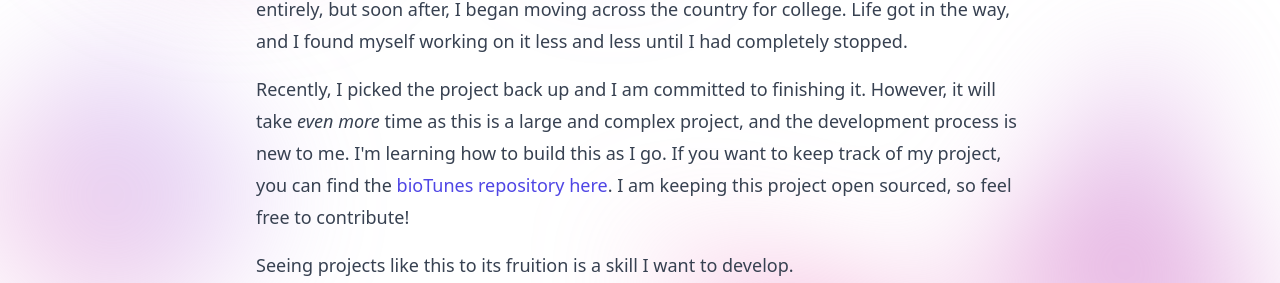
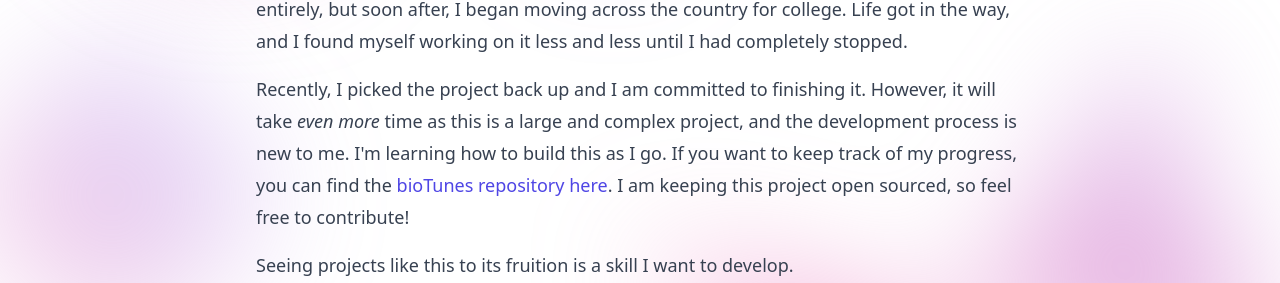
Before and after one commit to dez03/bioTunes, a React (Create React App) app in the folder frontend/: page /story in a window 1280 px wide. Shown: the part 415-698 px from the top of the page. Built offline with nearby package versions, Linux system fonts and the light colour scheme.

Commit message:
updated story again

```diff
--- a/frontend/src/components/StoryPage.js
+++ b/frontend/src/components/StoryPage.js
@@ -71,7 +71,7 @@ export default function StoryPage() {
             finishing it. However, it will take <i>even more</i> time as this is
             a large and complex project, and the development process is new to
             me. I'm learning how to build this as I go. If you want to keep
-            track of my project, you can find the&nbsp;
+            track of my progress, you can find the&nbsp;
             <a
               href="https://github.com/dez03/bioTunes" // Replace this with Karson's actual Instagram URL
               className="text-indigo-600 hover:underline"
```
